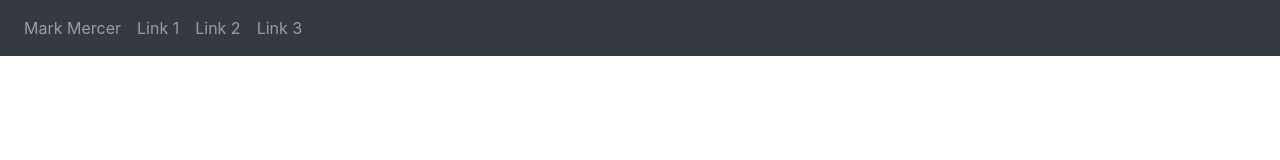
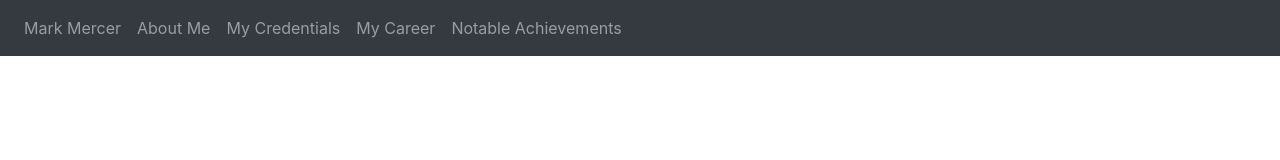
Before and after one commit to Mercers-Kitchen/Mercers-Kitchen.github.io, a plain HTML site: page index.html in a window 1280 px wide. Drawn offline with nearby package versions, Linux system fonts and the light colour scheme.

Commit message:
More nav bar changes

```diff
--- a/index.html
+++ b/index.html
@@ -25,13 +25,16 @@
           <a class="nav-link" href="#">Mark Mercer</a>
         </li>
         <li class="nav-item">
-          <a class="nav-link" href="#">Link 1</a>
+          <a class="nav-link" href="#">About Me</a>
         </li>
         <li class="nav-item">
-          <a class="nav-link" href="#">Link 2</a>
+          <a class="nav-link" href="#">My Credentials</a>
         </li>
         <li class="nav-item">
-          <a class="nav-link" href="#">Link 3</a>
+          <a class="nav-link" href="#">My Career</a>
+        </li>
+        <li class="nav-item">
+          <a class="nav-link" href="#">Notable Achievements</a>
         </li>
       </ul>
     </nav>
```
